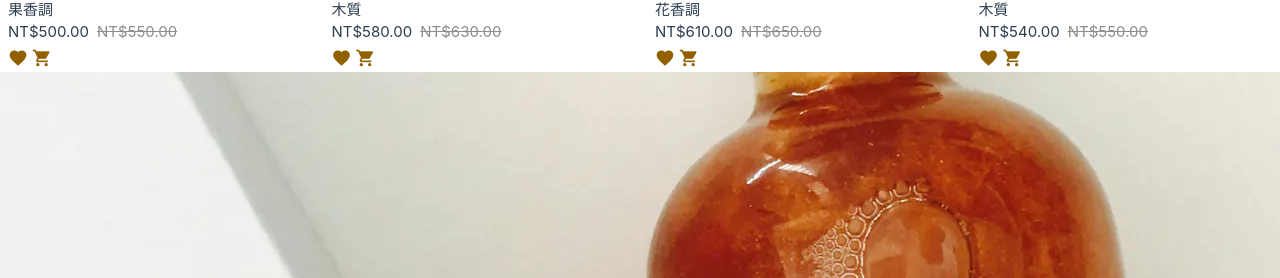
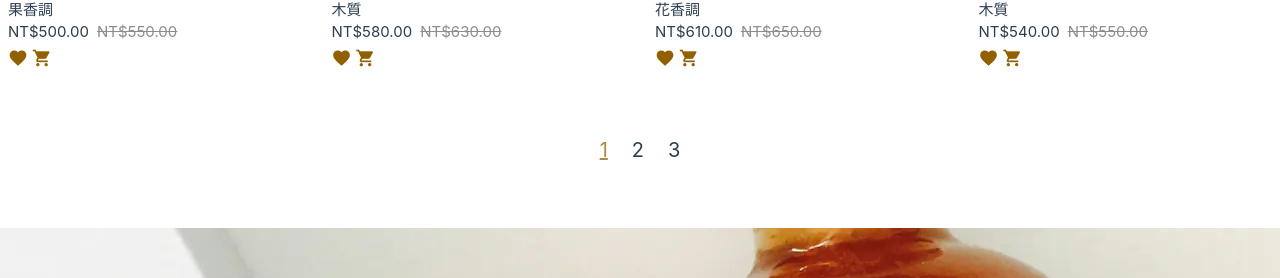
Before and after one commit to Tr-blank/vue3_practise_dPerfume, a Vue app: page /categories/1 in a window 1280 px wide. Shown: the part 1374-1652 px from the top of the page. Built offline with nearby package versions, Linux system fonts and the light colour scheme.

Commit message:
feat: adjust ui

```diff
--- a/src/views/Categories.vue
+++ b/src/views/Categories.vue
@@ -139,8 +139,19 @@ const perfumes = [
 </script>
 
 <template>
-  <main class="main-container grid grid-cols-4 gap-[30px] -mx-2 pt-20">
-    <ProductCard v-for="perfume in perfumes" :key="perfume.id" :product="perfume" class="" />
+  <main>
+    <div class="main-container grid grid-cols-4 gap-[30px] -mx-2 pt-20">
+      <ProductCard v-for="perfume in perfumes" :key="perfume.id" :product="perfume" />
+    </div>
+    <div class="py-16 text-center">
+      <RouterLink
+        to="/"
+        class="text-xl p-3 hover:text-perfumes-main-light underline text-perfumes-main-light"
+        >1</RouterLink
+      >
+      <RouterLink to="/" class="text-xl p-3 hover:text-perfumes-main-light">2</RouterLink>
+      <RouterLink to="/" class="text-xl p-3 hover:text-perfumes-main-light">3</RouterLink>
+    </div>
+    <Newsletter />
   </main>
-  <Newsletter />
 </template>
--- a/src/views/Home.vue
+++ b/src/views/Home.vue
@@ -1,5 +1,9 @@
-<script setup></script>
+<script setup>
+import Newsletter from '@/components/Newsletter.vue'
+</script>
 
 <template>
-  <main>home</main>
+  <main>
+    <Newsletter />
+  </main>
 </template>
--- a/tailwind.config.js
+++ b/tailwind.config.js
@@ -7,6 +7,7 @@ export default {
       transparent: 'transparent',
       current: 'currentColor',
       white: '#ffffff',
+      'perfumes-main-light': '#AC8A46',
       'perfumes-main': '#916000',
       'perfumes-main-dark': '#6C4700',
       'perfumes-gray': '#8D8D8D'
```
